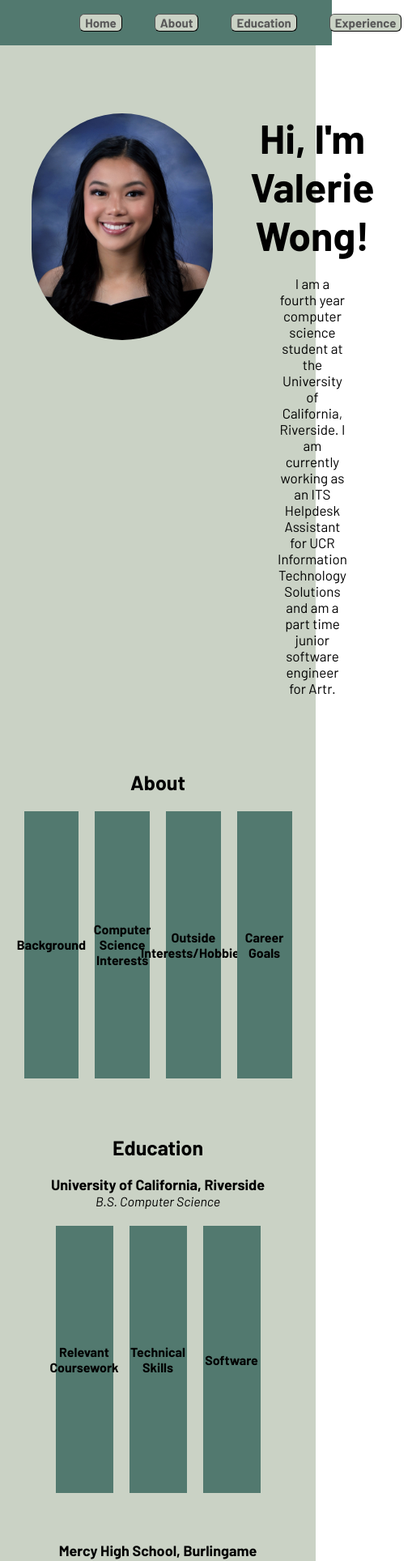
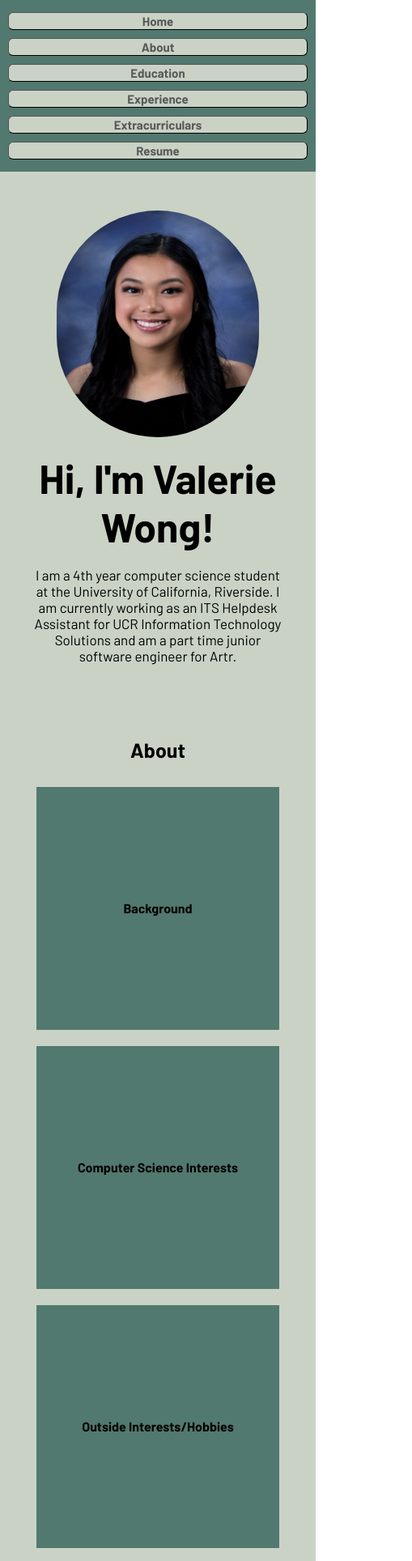
Before and after one commit to vwong031/valeriewong, a React (Create React App) app: page / in a window 390 px wide. Shown: the top 1928 px of the page at 81% size, 509 px wide, since content can reach past the window. Built offline with nearby package versions, Linux system fonts and the light colour scheme.

Commit message:
media queries

```diff
--- a/src/components/About.css
+++ b/src/components/About.css
@@ -1,10 +1,5 @@
 @import url('https://fonts.googleapis.com/css2?family=Barlow:ital,wght@0,100;0,200;0,300;0,400;0,500;0,600;0,700;0,800;0,900;1,100;1,200;1,300;1,400;1,500;1,600;1,700;1,800;1,900&display=swap');
 
-/* .barlow-bold {
-  font-family: "Barlow", sans-serif;
-  font-weight: 700;
-  font-style: normal;
-} */
 .about-title {
   font-size: 25px;
 }
@@ -22,16 +17,17 @@
   margin-left: auto;
   margin-right: auto;
   margin-bottom: auto;
+  flex-wrap: wrap;
+  justify-content: center;
 }
 
 .card {
   display: flex;
   justify-content: center;
-  margin-left: 10px;
-  margin-right: 10px;
+  margin: 10px 10px;
   align-items: center;
-  width: 350px !important;
-  height: 330px !important;
+  width: 350px;
+  height: 330px;
   perspective: 1000px;
 }
 
@@ -57,6 +53,10 @@
   width: 100%;
   height: 100%;
   backface-visibility: hidden;
+  word-wrap: break-word;
+  overflow: hidden;
+  box-sizing: border-box;
+  padding: 10px;
 }
 
 .card-front {
@@ -92,3 +92,31 @@
 .background {
   font-size: 16px;
 }
+
+@media (max-width: 768px) {
+  .about-section {
+    flex-direction: column;
+    align-items: center;
+  }
+
+  .card {
+    width: 100%;
+    height: auto;
+    margin: 10px 0;
+  }
+
+  .card-inner {
+    height: auto;
+  }
+
+  .card-front, .card-back {
+    position: static;
+    height: auto;
+    padding: 20px;
+    box-sizing: border-box;
+  }
+
+  .card-back {
+    padding: 20px;
+  }
+}
--- a/src/components/About.js
+++ b/src/components/About.js
@@ -3,7 +3,7 @@ import './About.css'
 function About() {
   return (
     <div id="About" class="about-container">
-      <h2 class=" barlow-bold about-title">
+      <h2 class="barlow-bold about-title">
         About
       </h2>
       <div class="about-section">
--- a/src/components/Education.css
+++ b/src/components/Education.css
@@ -20,7 +20,8 @@
   display: flex;
   justify-content: center;
   align-items: center;
-  width: 70%;
+  flex-wrap: wrap;
+  width: 90%;
   margin-left: auto;
   margin-right: auto;
   margin-top: 20px;
@@ -34,6 +35,7 @@
   width: 300px;
   height: 300px;
   perspective: 1000px;
+  margin: 10px;
 }
 
 .card-inner {
@@ -58,21 +60,25 @@
   width: 100%;
   height: 100%;
   backface-visibility: hidden;
+  word-wrap: break-word;
+  overflow: hidden;
+  box-sizing: border-box;
+  padding: 10px;
 }
 
 .card-front {
   background-color: #fff;
-  font-weight: bold;
+  /* font-weight: bold; */
   font-size: 15px;
 }
 
 .card-back {
   background-color: #f0f0f0;
   transform: rotateY(180deg);
+  font-size: 16px;
 }
 
 .title {
-  /* font-weight: bold; */
   font-size: 16px;
   display: flex;
   flex-direction: column;
@@ -80,7 +86,6 @@
 
 .code {
   font-weight: normal;
-  font-style: italic;
   font-size: 16px;
 }
 
@@ -95,3 +100,41 @@
 .background {
   font-size: 16px;
 }
+
+@media (max-width: 1024px) {
+  .education-content {
+    width: 90%;
+  }
+
+  .card {
+    width: 45%;
+  }
+}
+
+@media (max-width: 768px) {
+  .education-content {
+    flex-direction: column;
+    align-items: center;
+  }
+
+  .card {
+    width: 100%;
+    height: auto;
+    margin: 10px 0;
+  }
+
+  .card-inner {
+    height: auto;
+  }
+
+  .card-front, .card-back {
+    position: static;
+    height: auto;
+    padding: 20px;
+    box-sizing: border-box;
+  }
+
+  .card-back {
+    padding: 20px;
+  }
+}
--- a/src/components/Education.js
+++ b/src/components/Education.js
@@ -1,5 +1,5 @@
 import './Education.css'
-import './About.css'
+// import './About.css'
 
 function Education() {
   return (
@@ -34,7 +34,7 @@ function Education() {
                         <div className="title barlow-bold">
                           Computer Graphics
                         </div>
-                        <div className="code">
+                        <div className="code barlow-regular-italic">
                           CS130
                         </div>
                       </div>
@@ -42,7 +42,7 @@ function Education() {
                         <div className="title barlow-bold">
                           Compiler Design
                         </div>
-                        <div className="code">
+                        <div className="code barlow-regular-italic">
                           CS152
                         </div>
                       </div>
@@ -50,7 +50,7 @@ function Education() {
                         <div className="title barlow-bold">
                           Project in Computer Architecture and Embedded Systems
                         </div>
-                        <div className="code">
+                        <div className="code barlow-regular-italic">
                           CS179J
                         </div>
                       </div>
@@ -69,19 +69,19 @@ function Education() {
                         <div className="title barlow-bold">
                           Languages
                         </div>
-                        <div className="code">
+                        <div className="code barlow-regular-italic">
                           C++
                         </div>
-                        <div className="code">
+                        <div className="code barlow-regular-italic">
                           Python
                         </div>
-                        <div className="code">
+                        <div className="code barlow-regular-italic">
                           HTML
                         </div>
-                        <div className="code">
+                        <div className="code barlow-regular-italic">
                           CSS
                         </div>
-                        <div className="code">
+                        <div className="code barlow-regular-italic">
                           Javascript
                         </div>
                       </div>
@@ -89,10 +89,10 @@ function Education() {
                         <div className="title barlow-bold">
                           Frameworks
                         </div>
-                        <div className="code">
+                        <div className="code barlow-regular-italic">
                           React.js
                         </div>
-                        <div className="code">
+                        <div className="code barlow-regular-italic">
                           Node.js
                         </div>
                       </div>
@@ -100,7 +100,7 @@ function Education() {
                         <div className="title barlow-bold">
                           Databases
                         </div>
-                        <div className="code">
+                        <div className="code barlow-regular-italic">
                           MongoDB
                         </div>
                       </div>
--- a/src/components/Experience.css
+++ b/src/components/Experience.css
@@ -9,6 +9,10 @@
 .experience-content {
   display: flex;
   justify-content: center;
+  align-items: center;
+  flex-wrap: wrap;
+  width: 90%;
+  margin: 20px auto 60px auto;
 }
 
 .card {
@@ -18,6 +22,7 @@
   width: 300px;
   height: 300px;
   perspective: 1000px;
+  margin: 10px;
 }
 
 .card-inner {
@@ -42,12 +47,16 @@
   width: 100%;
   height: 100%;
   backface-visibility: hidden;
+  word-wrap: break-word;
+  overflow: hidden;
+  box-sizing: border-box;
+  padding: 10px;
 }
 
 .card-front {
   background-color: #fff;
-  font-weight: bold;
-  font-size: 15px;
+  /* font-weight: bold; */
+  font-size: 16px;
 }
 
 .card-back {
@@ -55,6 +64,7 @@
   flex-direction: column; */
   background-color: #f0f0f0;
   transform: rotateY(180deg);
+  font-size: 16px;
 }
 
 .work {
@@ -64,7 +74,6 @@
 }
 
 .work-title {
-  /* font-weight: bold; */
   font-size: 16px;
   display: flex;
   flex-direction: column;
@@ -72,13 +81,11 @@
 
 .position {
   font-weight: normal;
-  /* font-style: italic; */
   font-size: 16px;
 }
 
 .date {
   font-weight: normal;
-  /* font-style: italic; */
   font-size: 12px;
 }
 
@@ -87,8 +94,6 @@
   text-decoration: none;
   font-weight: bold;
   font-size: 15px;
-  /* margin-right: 20px;
-  margin-left: 20px; */
   border-radius: 6px;
   border-width: 1px;
   margin: 10px 10px;
--- a/src/components/Extracurricular.css
+++ b/src/components/Extracurricular.css
@@ -9,6 +9,10 @@
 .extra-content {
   display: flex;
   justify-content: center;
+  align-items: center;
+  flex-wrap: wrap;
+  width: 90%;
+  margin: 20px auto 60px auto;
 }
 
 .card {
@@ -18,6 +22,7 @@
   width: 300px;
   height: 300px;
   perspective: 1000px;
+  margin: 10px;
 }
 
 .card-inner {
@@ -42,12 +47,15 @@
   width: 100%;
   height: 100%;
   backface-visibility: hidden;
+  word-wrap: break-word;
+  overflow: hidden;
+  box-sizing: border-box;
+  padding: 10px;
 }
 
 .card-front {
   background-color: #fff;
-  font-weight: bold;
-  font-size: 15px;
+  font-size: 16px;
 }
 
 .card-back {
@@ -55,10 +63,10 @@
   flex-direction: column;
   background-color: #f0f0f0;
   transform: rotateY(180deg);
+  font-size: 16px;
 }
 
 .title {
-  /* font-weight: bold; */
   display: flex;
   font-size: 16px;
   flex-direction: column;
@@ -67,7 +75,6 @@
 .org {
   font-weight: normal;
   font-size: 16px;
-  /* font-style: italic; */
 }
 
 .clubs {
--- a/src/components/Home.css
+++ b/src/components/Home.css
@@ -39,3 +39,39 @@
   font-size: 17px;
   white-space: pre-line;
 }
+
+@media (max-width: 900px) {
+  .container {
+    flex-direction: column;
+    align-items: center;
+    text-align: center;
+  }
+
+  .profile-img {
+    /* margin-top: 70px; */
+    margin-bottom: 20px;
+  }
+
+  .description {
+    margin-left: 0;
+    margin-right: 0;
+  }
+}
+
+@media (max-width: 768px) {
+  .container {
+    flex-direction: column;
+    align-items: center;
+    text-align: center;
+  }
+
+  .profile-img {
+    margin-top: 120px;
+    margin-bottom: 20px;
+  }
+
+  .description {
+    margin-left: 0;
+    margin-right: 0;
+  }
+}
--- a/src/components/Home.js
+++ b/src/components/Home.js
@@ -1,44 +1,6 @@
 import './Home.css';
-// import React, { useEffect, useState } from "react";
 
 function Home() {
-  // const [typedText, setTypedText] = useState("");
-  // const [isTyping, setIsTyping] = useState(true);
-
-  // const text = "Hi, I'm Valerie Wong"
-
-  // useEffect(() => {
-  //   let index = 0;
-  //   let typeInterval;
-
-  //   const type = () => {
-  //     typeInterval = setInterval(() => {
-  //     if (index < text.length) {
-  //       setTypedText((prev) => prev + text.charAt(index));
-  //       ++index;
-  //     }
-  //     else {
-  //       clearInterval(type);
-  //       setIsTyping(false);
-  //     }
-  //     }, 75);
-  //   };
-
-  //   type();
-
-  //   const resetTyping = setInterval(() => {
-  //     setTypedText("");
-  //     setIsTyping(true);
-  //     index = 0;
-  //     type();
-  //   }, 15000);
-
-  //   return () => {
-  //     clearInterval(typeInterval);
-  //     clearInterval(resetTyping);
-  //   };
-  // }, []);
-
   return (
     <div id="Home">
       <div className="container">
@@ -52,7 +14,7 @@ function Home() {
             Hi, I'm Valerie Wong!
           </div>
           <div className="description">
-            I am a fourth year computer science student at the University of California, Riverside.
+            I am a 4th year computer science student at the University of California, Riverside.
             I am currently working as an ITS Helpdesk Assistant for UCR Information
             Technology Solutions and am a part time junior software engineer for Artr.
           </div>
--- a/src/components/Nav.css
+++ b/src/components/Nav.css
@@ -53,3 +53,30 @@
   color: #84A98C;
   text-decoration: underline;
 }
+
+@media (max-width: 900px) {
+  .nav-elements {
+    width: 85%;
+  }
+
+  .sections {
+    margin: 0 10px;
+  }
+}
+
+@media (max-width: 768px) {
+  .nav-elements {
+    width: 95%;
+    flex-direction: column;
+  }
+
+  .sections {
+    width: 100%;
+    margin: 5px 0;
+  }
+
+  .header-spacing {
+    height: auto;
+    padding: 10px 0;
+  }
+}
```
